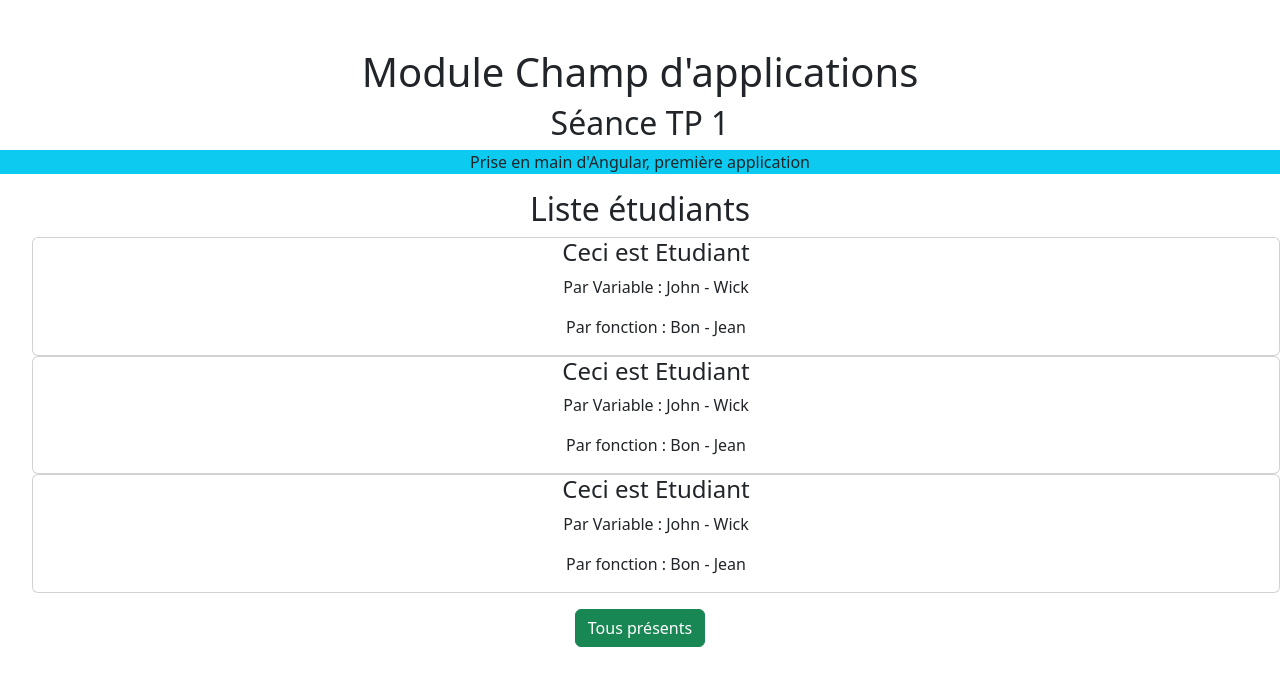
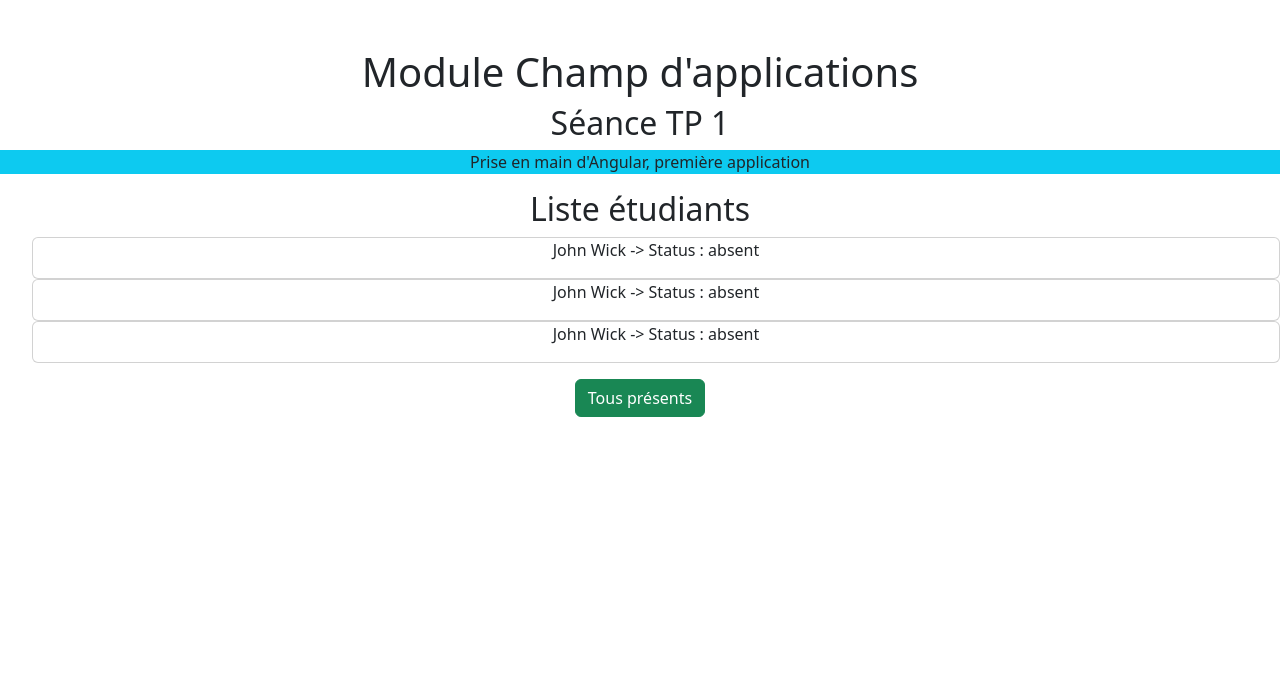
Before and after one commit to SiamakSm/Tp1Angular, an Angular app: page / in a window 1280 px wide. Shown: the top 686 px of the page. Built offline with nearby package versions, Linux system fonts and the light colour scheme.

Commit message:
3.8 - statutEtu

```diff
--- a/src/app/etudiant/etudiant.component.html
+++ b/src/app/etudiant/etudiant.component.html
@@ -1,6 +1,3 @@
 <li class="card card-small">
-    <h4>Ceci est Etudiant</h4>
-    <p>Par Variable : {{ nomEtu }} - {{ prenomEtu }}</p>
-    <p>Par fonction : {{ retNomEtu() }} - {{ retPrenomEtu() }}</p>
-
+    <p>{{ retNomEtu() }} {{ retPrenomEtu() }} -> Status : {{ statusEtu }}</p>
 </li>
--- a/src/app/etudiant/etudiant.component.ts
+++ b/src/app/etudiant/etudiant.component.ts
@@ -9,12 +9,11 @@ import { Component } from '@angular/core';
 export class EtudiantComponent {
 
   retNomEtu() {
-    return 'Bon';
+    return 'John';
   }
   retPrenomEtu() {
-    return 'Jean';
+    return 'Wick';
   }
 
-  nomEtu = 'John';
-  prenomEtu = 'Wick';
+  statusEtu = "absent"
 }
```
